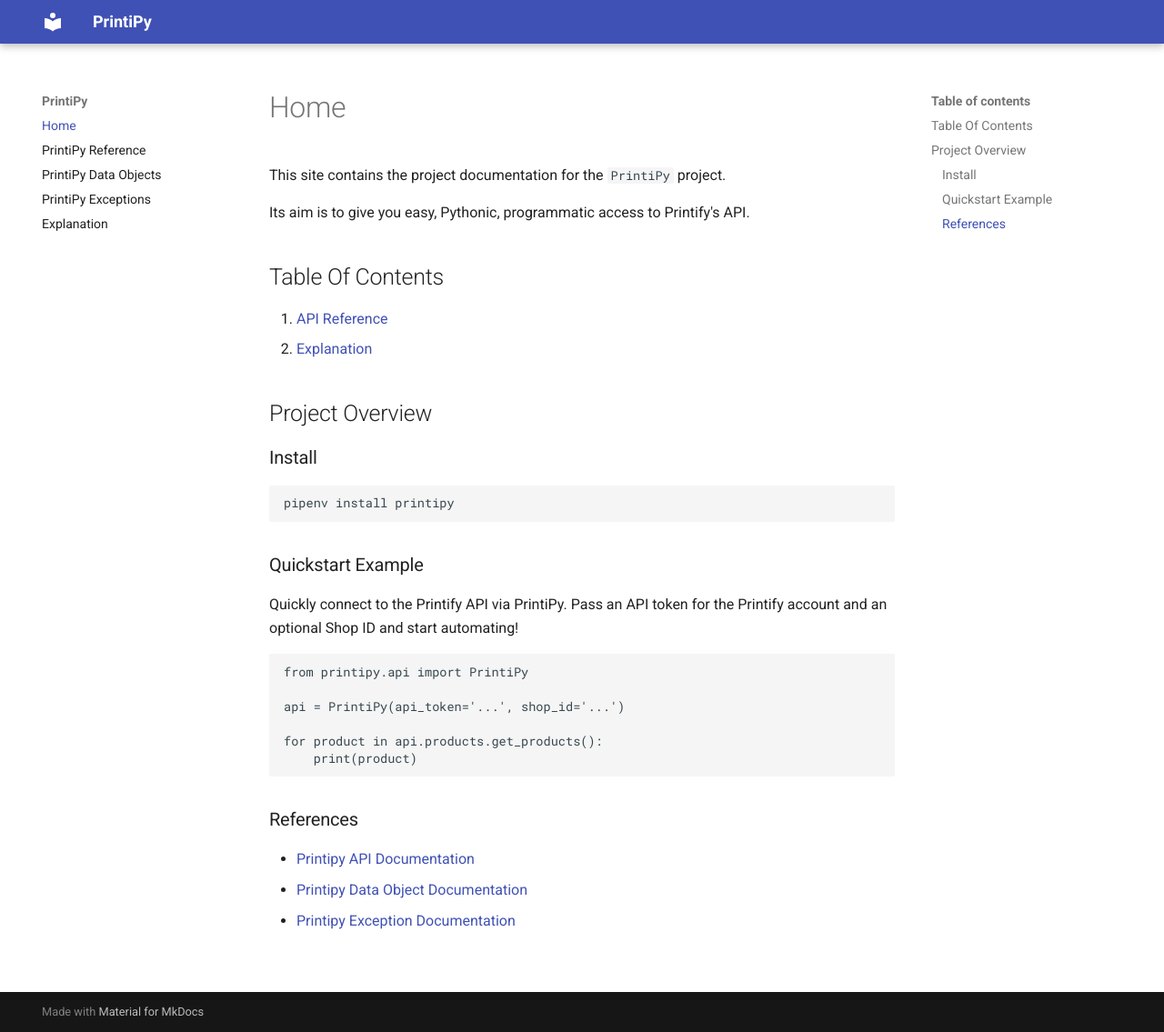
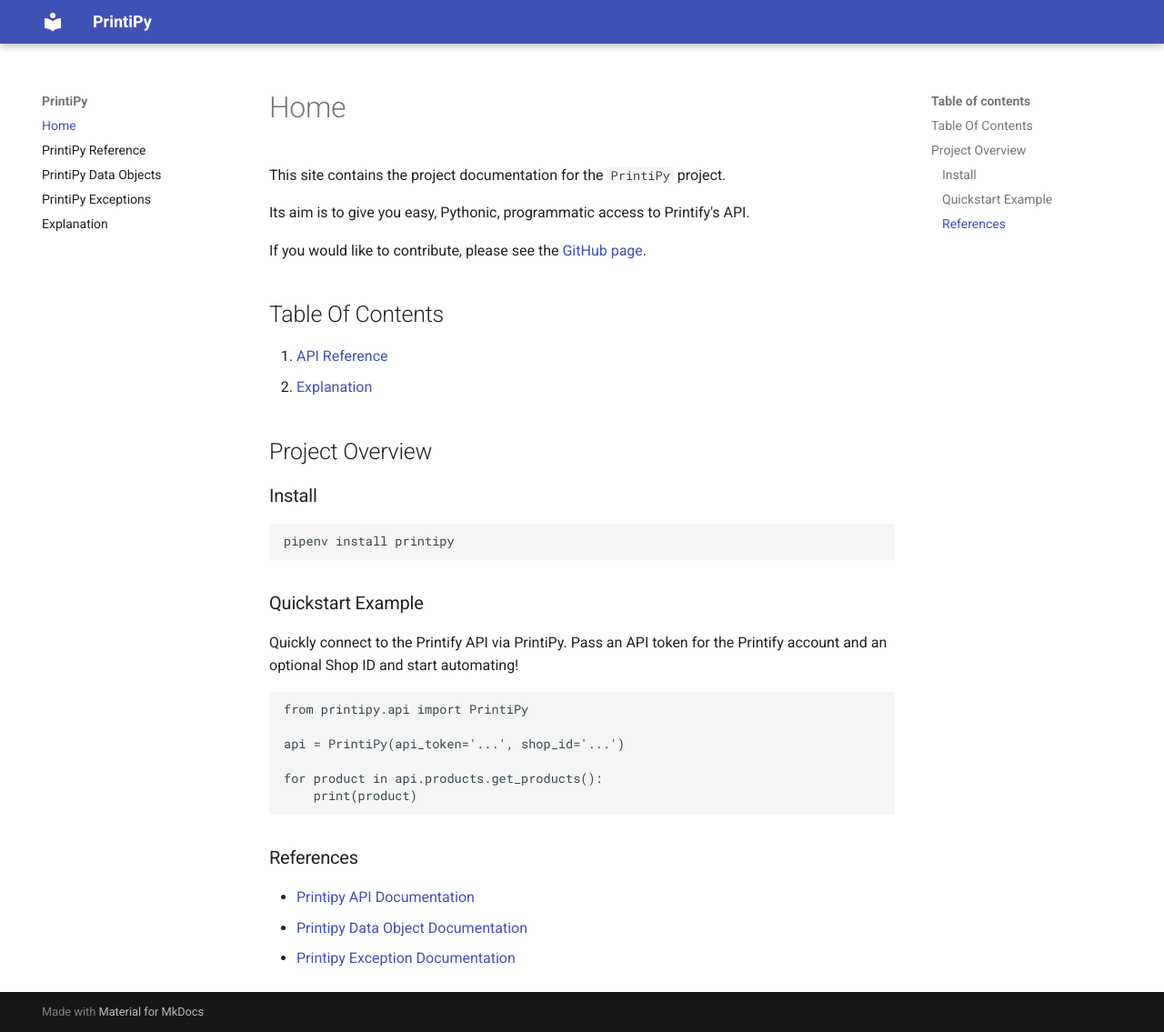
Before and after one commit to lawrencemq/printipy, an MkDocs documentation site: the page built from docs/index.md, in a window 1280 px wide and 1135 px high. Shown: the whole window at 91% size. Built offline with MkDocs 1.6.1 and Material for MkDocs 9.7.7, drawn with Linux system fonts in a browser that asks for light colours.

Commit message:
backlinking to github

```diff
--- a/docs/index.md
+++ b/docs/index.md
@@ -4,6 +4,8 @@
 `PrintiPy` project.
 
 Its aim is to give you easy, Pythonic, programmatic access to Printify's API.
+
+If you would like to contribute, please see the [GitHub page](https://github.com/lawrencemq/printipy).
 
 ## Table Of Contents
 
```
